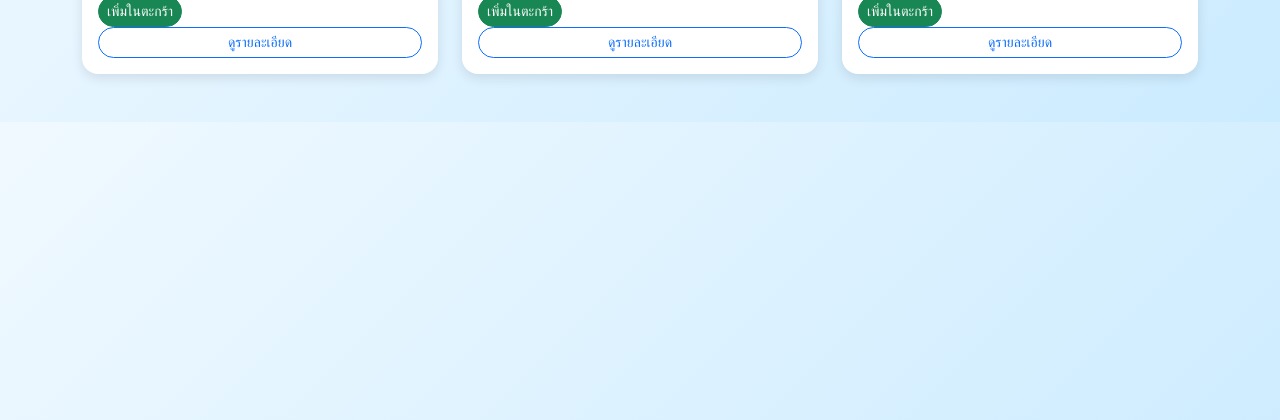
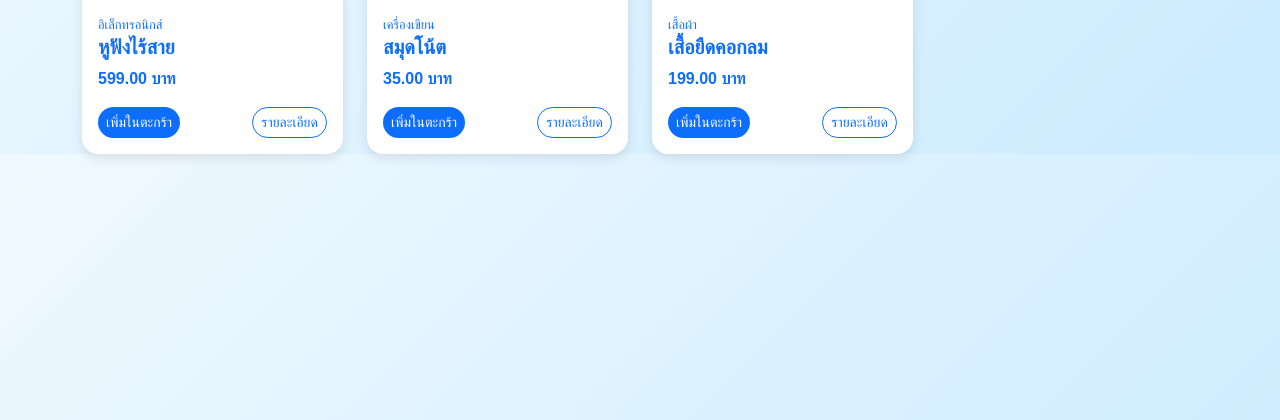
Before and after one commit to Kittisak603/PHP, a PHP site: page /1/index.php in a window 1280 px wide. Shown: the part 331-751 px from the top of the page. Run offline with PHP 8.4, Linux system fonts and the light colour scheme; a user stored in the database is signed in; data comes from the database, SQL or seed files in the repository.

Commit message:
Add files via upload

```diff
--- a/1/index.php
+++ b/1/index.php
@@ -18,19 +18,18 @@ require_once 'config.php';  //เชื่อมต่อฐานข้อม
 
 <!DOCTYPE html>
 <html lang="th">
-
 <head>
 <meta charset="UTF-8">
 <meta name="viewport" content="width=device-width, initial-scale=1.0">
-    <title>รายการสินค้า</title>
-    <link href="https://cdn.jsdelivr.net/npm/bootstrap@5.3.2/dist/css/bootstrap.min.css" rel="stylesheet">
-
+<title>หน้าหลัก - ร้านค้าออนไลน์</title>
+<link href="https://cdn.jsdelivr.net/npm/bootstrap@5.3.7/dist/css/bootstrap.min.css" rel="stylesheet">
+<link href="https://cdn.jsdelivr.net/npm/bootstrap-icons@1.11.3/font/bootstrap-icons.css" rel="stylesheet">
 <style>
     body {
         background: linear-gradient(135deg, #f0f9ff, #cbebff);
         font-family: "Prompt", sans-serif;
     }
-        h1 {
+    h1, h2 {
         font-weight: 700;
         color: #0d6efd;
     }
@@ -50,59 +49,91 @@ require_once 'config.php';  //เชื่อมต่อฐานข้อม
         border-radius: 0.75rem;
         margin-bottom: 2rem;
     }
+    .product-thumb {
+        height: 180px;
+        object-fit: cover;
+        width: 100%;
+        border-top-left-radius: 1rem;
+        border-top-right-radius: 1rem;
+    }
+    .product-title {
+        font-weight: 600;
+        color: #0d6efd;
+    }
+    .product-meta {
+        font-size: 0.8rem;
+        color: #0d6efd;
+    }
+    .price {
+        font-weight: 700;
+        color: #0d6efd;
+    }
+    .btn-primary-custom {
+        background-color: #0d6efd;
+        color: #fff;
+        border: none;
+    }
+    .btn-primary-custom:hover {
+        background-color: #0b5ed7;
+    }
 </style>
 </head>
-
-<body class="container py-4">
+<body>
 
 <!-- Navbar -->
-    <nav class="navbar navbar-expand-lg navbar-dark bg-primary shadow-sm mb-4 px-3">
-        <a class="navbar-brand fw-bold" href="#">ร้านค้าออนไลน์</a>
-        <div class="ms-auto">
+<nav class="navbar navbar-expand-lg bg-white shadow-sm px-4">
+  <a class="navbar-brand fw-bold" href="index.php">🛒 ร้านค้าออนไลน์</a>
+  <button class="navbar-toggler" type="button" data-bs-toggle="collapse" data-bs-target="#navbarNav">
+    <span class="navbar-toggler-icon"></span>
+  </button>
+  <div class="collapse navbar-collapse justify-content-end" id="navbarNav">
     <?php if ($isLoggedIn): ?>
-                <span class="text-white me-3">
-                    ยินดีต้อนรับ, <?= htmlspecialchars($_SESSION['username']) ?> (<?= $_SESSION['role'] ?>)
-                </span>
-                <a href="profile.php" class="btn btn-light btn-sm me-2">ข้อมูลส่วนตัว</a>
-                <a href="cart.php" class="btn btn-warning btn-sm me-2">ดูตะกร้า</a>
-                <a href="logout.php" class="btn btn-danger btn-sm">ออกจากระบบ</a>
+      <span class="me-3">👋 <?= htmlspecialchars($_SESSION['username']) ?> (<?= $_SESSION['role'] ?>)</span>
+      <a href="profile.php" class="btn btn-primary-custom btn-sm me-2">โปรไฟล์</a>
+      <a href="cart.php" class="btn btn-primary-custom btn-sm me-2">ตะกร้า</a>
+      <a href="logout.php" class="btn btn-outline-primary btn-sm">ออก</a>
     <?php else: ?>
-                <a href="login.php" class="btn btn-success btn-sm me-2">เข้าสู่ระบบ</a>
-                <a href="register.php" class="btn btn-light btn-sm">สมัครสมาชิก</a>
-            <?php endif ?>
+      <a href="login.php" class="btn btn-primary-custom btn-sm me-2">เข้าสู่ระบบ</a>
+      <a href="register.php" class="btn btn-outline-primary btn-sm">สมัครสมาชิก</a>
+    <?php endif; ?>
   </div>
 </nav>
 
-    <h1 class="mb-4 text-center">🛒 รายการสินค้า</h1>
-
-    <!-- แสดงสินค้า -->
-    <div class="row">
-        <?php foreach ($products as $product): ?>
-            <div class="col-md-4 mb-4">
+<div class="container mt-4">
+  <h2 class="text-center mb-4">🛍️ รายการสินค้า</h2>
+  <div class="row g-4">
+    <?php foreach ($products as $p): ?>
+      <?php
+        $img = !empty($p['image']) ? 'product_images/' . rawurlencode($p['image']) : 'product_images/no-image.jpg';
+      ?>
+      <div class="col-12 col-sm-6 col-lg-3">
         <div class="card h-100">
+          <a href="product_detail.php?id=<?= (int)$p['product_id'] ?>">
+            <img src="<?= htmlspecialchars($img) ?>" class="product-thumb" alt="<?= htmlspecialchars($p['product_name']) ?>">
+          </a>
           <div class="card-body d-flex flex-column">
-                        <h5 class="card-title"><?= htmlspecialchars($product['product_name']) ?></h5>
-                        <h6 class="card-subtitle mb-2 text-muted"><?= htmlspecialchars($product['category_name']) ?></h6>
-                        <p class="card-text flex-grow-1"><?= nl2br(htmlspecialchars($product['description'])) ?></p>
-                        <p><strong>ราคา:</strong> <?= number_format($product['price'], 2) ?> บาท</p>
-
+            <span class="product-meta"><?= htmlspecialchars($p['category_name'] ?? 'หมวดหมู่') ?></span>
+            <h5 class="product-title"><?= htmlspecialchars($p['product_name']) ?></h5>
+            <div class="price mb-3"><?= number_format((float)$p['price'], 2) ?> บาท</div>
+            <div class="mt-auto d-flex gap-2">
               <?php if ($isLoggedIn): ?>
-                            <form action="cart.php" method="post" class="d-inline">
-                                <input type="hidden" name="product_id" value="<?= $product['product_id'] ?>">
+                <form action="cart.php" method="post" class="d-inline-flex m-0">
+                  <input type="hidden" name="product_id" value="<?= (int)$p['product_id'] ?>">
                   <input type="hidden" name="quantity" value="1">
-                                <button type="submit" class="btn btn-success btn-sm">เพิ่มในตะกร้า</button>
+                  <button type="submit" class="btn btn-primary-custom btn-sm">เพิ่มในตะกร้า</button>
                 </form>
               <?php else: ?>
-                            <small class="text-muted">เข้าสู่ระบบเพื่อสั่งซื้อ </small>
+                <small class="text-muted">เข้าสู่ระบบเพื่อสั่งซื้อ</small>
               <?php endif; ?>
-
-                        <a href="product_detail.php?id=<?= $product['product_id'] ?>" class="btn btn-outline-primary btn-sm float-end">ดูรายละเอียด</a>
+              <a href="product_detail.php?id=<?= (int)$p['product_id'] ?>" class="btn btn-outline-primary btn-sm ms-auto">รายละเอียด</a>
+            </div>
           </div>
         </div>
       </div>
     <?php endforeach; ?>
   </div>
+</div>
 
-    <script src="https://cdn.jsdelivr.net/npm/bootstrap@5.3.2/dist/js/bootstrap.bundle.min.js"></script>
+<script src="https://cdn.jsdelivr.net/npm/bootstrap@5.3.7/dist/js/bootstrap.bundle.min.js"></script>
 </body>
 </html>
```
Also changed, not shown: 1/Product_detail.php (+62 -30 lines), 1/admin/edit_products.php (+57 -29 lines). Lines whose indentation alone changed are shown as unchanged.
